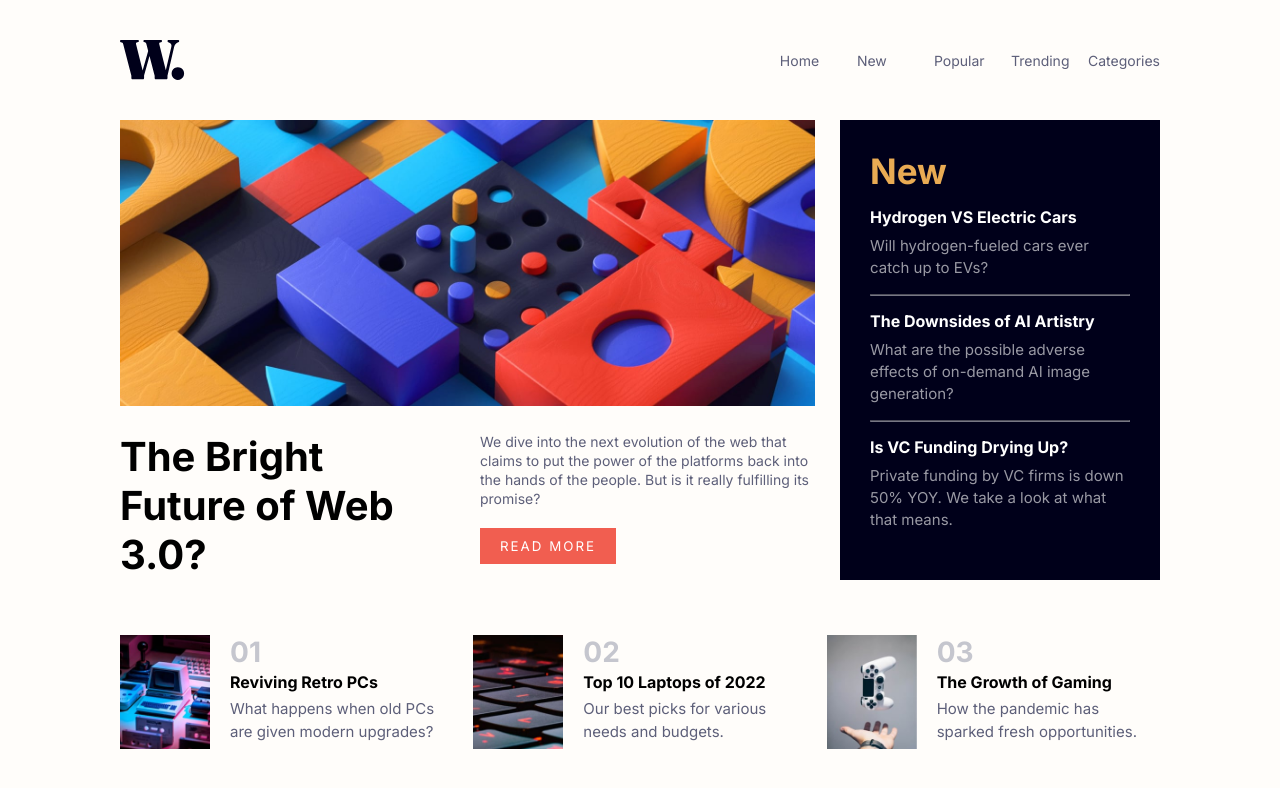
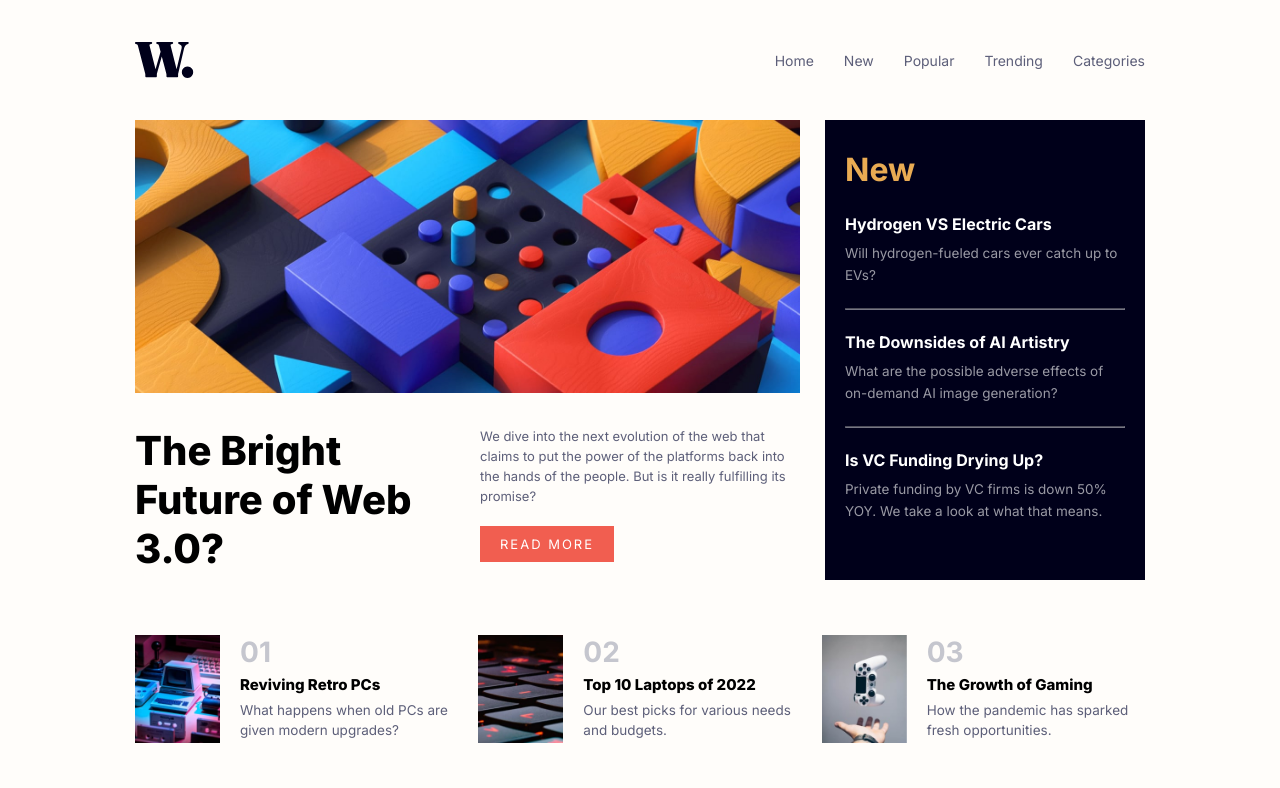
Before and after one commit to brianMunyao/news-homepage, a plain HTML site: page index.html in a window 1280 px wide. Drawn offline with Linux system fonts and the light colour scheme.

Commit message:
minor: style updates

```diff
--- a/style.css
+++ b/style.css
@@ -11,7 +11,7 @@ body {
 	display: grid;
 	grid-template-columns: 1fr;
 	grid-template-rows: 120px 1fr;
-	padding: 0 120px;
+	padding: 0 135px;
 	background: hsl(36, 100%, 99%);
 }
 
@@ -23,17 +23,20 @@ nav {
 
 nav > img {
 	margin: auto auto auto 0;
-	height: 40px;
+	height: 36px;
 }
 
 nav div {
 	display: grid;
 	grid-template-rows: 1fr;
-	grid-template-columns: repeat(5, 1fr);
+	grid-template-columns: repeat(5, auto);
 	margin: auto 0 auto auto;
-	gap: 5px;
+	gap: 30px;
 	font-size: 14px;
 	color: hsl(236, 13%, 42%);
+}
+h1 {
+	font-weight: 800;
 }
 
 main {
@@ -56,9 +59,9 @@ main > img {
 	grid-area: page-info;
 }
 .page-info p {
-	font-size: 14px;
+	font-size: 13px;
 	color: hsl(236, 13%, 42%);
-	line-height: 19px;
+	line-height: 20px;
 	margin-bottom: 20px;
 }
 .page-info button {
@@ -68,18 +71,19 @@ main > img {
 	text-transform: uppercase;
 	padding: 10px 20px;
 	letter-spacing: 2px;
+	font-size: 13px;
 }
 article {
 	grid-area: article;
 	background: hsl(240, 100%, 5%);
 	color: #fff;
-	padding: 30px;
+	padding: 30px 20px;
 }
 .new {
 	color: hsl(35, 77%, 62%);
 	font-weight: 700;
-	font-size: 35px;
-	margin-bottom: 15px;
+	font-size: 32px;
+	margin-bottom: 25px;
 }
 .article-title {
 	font-weight: 700;
@@ -87,11 +91,11 @@ article {
 }
 .article-info {
 	opacity: 0.6;
-	font-size: 15px;
+	font-size: 13.5px;
 	line-height: 22px;
 }
 article hr {
-	margin: 15px 0;
+	margin: 22px 0;
 	opacity: 0.5;
 }
 
@@ -106,7 +110,7 @@ article hr {
 .story {
 	display: grid;
 	grid-template-rows: 1fr;
-	grid-template-columns: 90px 1fr;
+	grid-template-columns: 85px 1fr;
 }
 .story img {
 	width: 100%;
@@ -124,12 +128,13 @@ article hr {
 }
 
 .story-title {
-	font-weight: 700;
-	margin-bottom: 5px;
+	font-weight: 800;
+	margin: 6px 0;
+	font-size: 15px;
 }
 
 .story-info {
-	font-size: 15px;
+	font-size: 13.5px;
 	color: hsl(236, 13%, 42%);
-	line-height: 23px;
+	line-height: 20px;
 }
```
